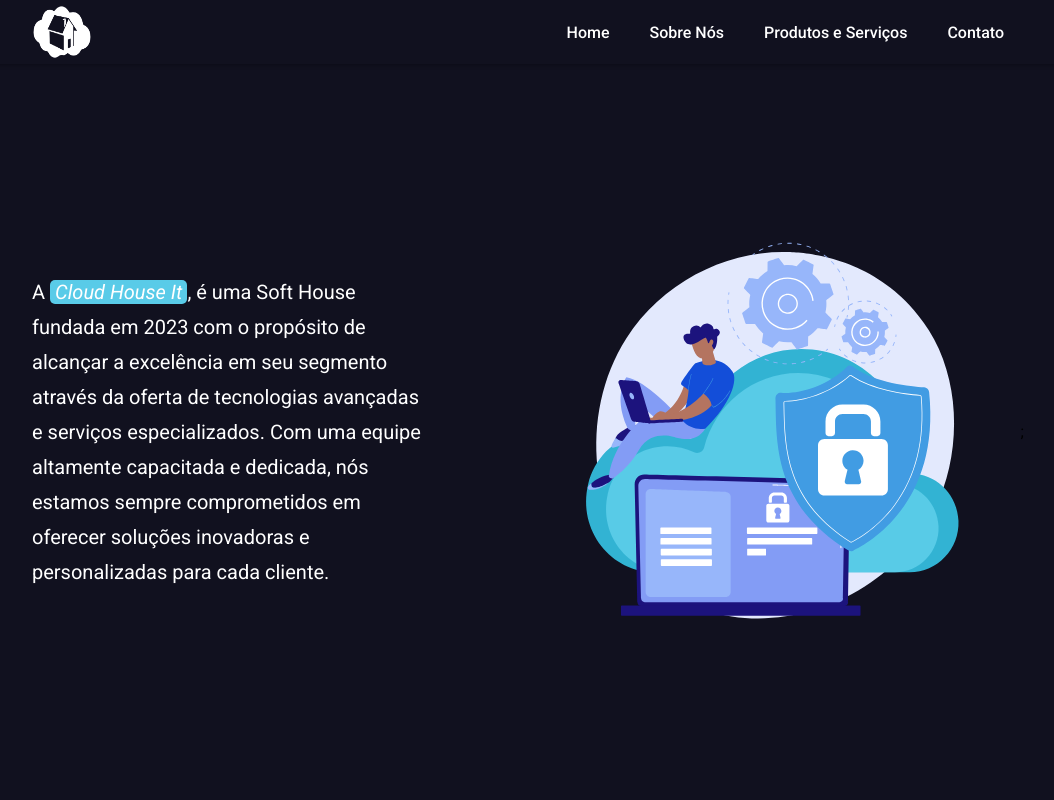
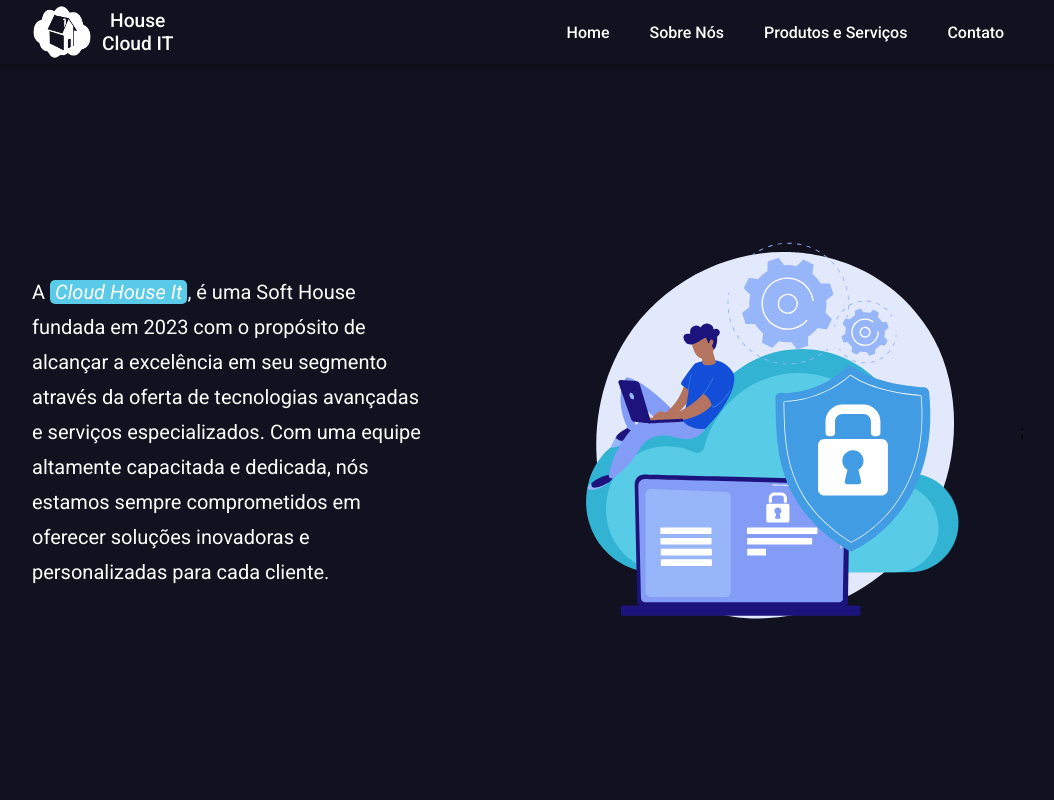
Before and after one commit to CloudHouseDev/landing-page-business, a React (Create React App) app: page / in a window 1280 px wide. Shown: the top 800 px of the page, without its empty margins (112-1166 px from the left). Built offline with nearby package versions, Linux system fonts and the light colour scheme.

Commit message:
chore: add logo name

```diff
--- a/src/components/header/Header.jsx
+++ b/src/components/header/Header.jsx
@@ -17,7 +17,12 @@ function Header() {
     return (
         <header className="header-container">
             <div className="header-limit">
-                <img src={CloudHouseIT} alt="Cloud House It logo" />
+                <div className="wrapper-logo">
+                    <img src={CloudHouseIT} alt="Cloud House It logo" />
+                    <strong>
+                        House <br /> Cloud IT
+                    </strong>
+                </div>
                 {currentSize.width > defaultMediaQueries.LAPTOP_IN_PX ? (
                     <div className="wrapper-nav">
                         <a className="nav" href="#section-home">
--- a/src/components/header/styles.css
+++ b/src/components/header/styles.css
@@ -23,9 +23,27 @@
     justify-content: space-between;
 }
 
-.header-limit img {
+.wrapper-logo {
+    display: flex;
+    align-items: center;
+    justify-content: flex-start;
+    height: 4rem;
+    width: 180px;
+}
+
+.wrapper-logo img {
     width: 60px;
     height: 60px;
+}
+
+.wrapper-logo strong {
+    padding-left: 10px;
+    text-align: center;
+    font-weight: 500;
+    color: var(--white-400);
+    font-size: larger;
+    visibility: visible;
+    opacity: 1;
 }
 
 .wrapper-nav {
@@ -82,3 +100,24 @@
 .change .nav-bottom {
     transform: translate(0, -8px) rotate(45deg);
 }
+
+@media (max-width: 280px) {
+    .wrapper-logo strong {
+        font-size: medium;
+    }
+}
+
+@media (max-width: 255px) {
+    .wrapper-logo strong {
+        padding-left: 5px;
+        font-size: small;
+    }
+}
+
+@media (max-width: 230px) {
+    .wrapper-logo strong {
+        visibility: hidden;
+        opacity: 0;
+        font-size: xx-small;
+    }
+}
```
